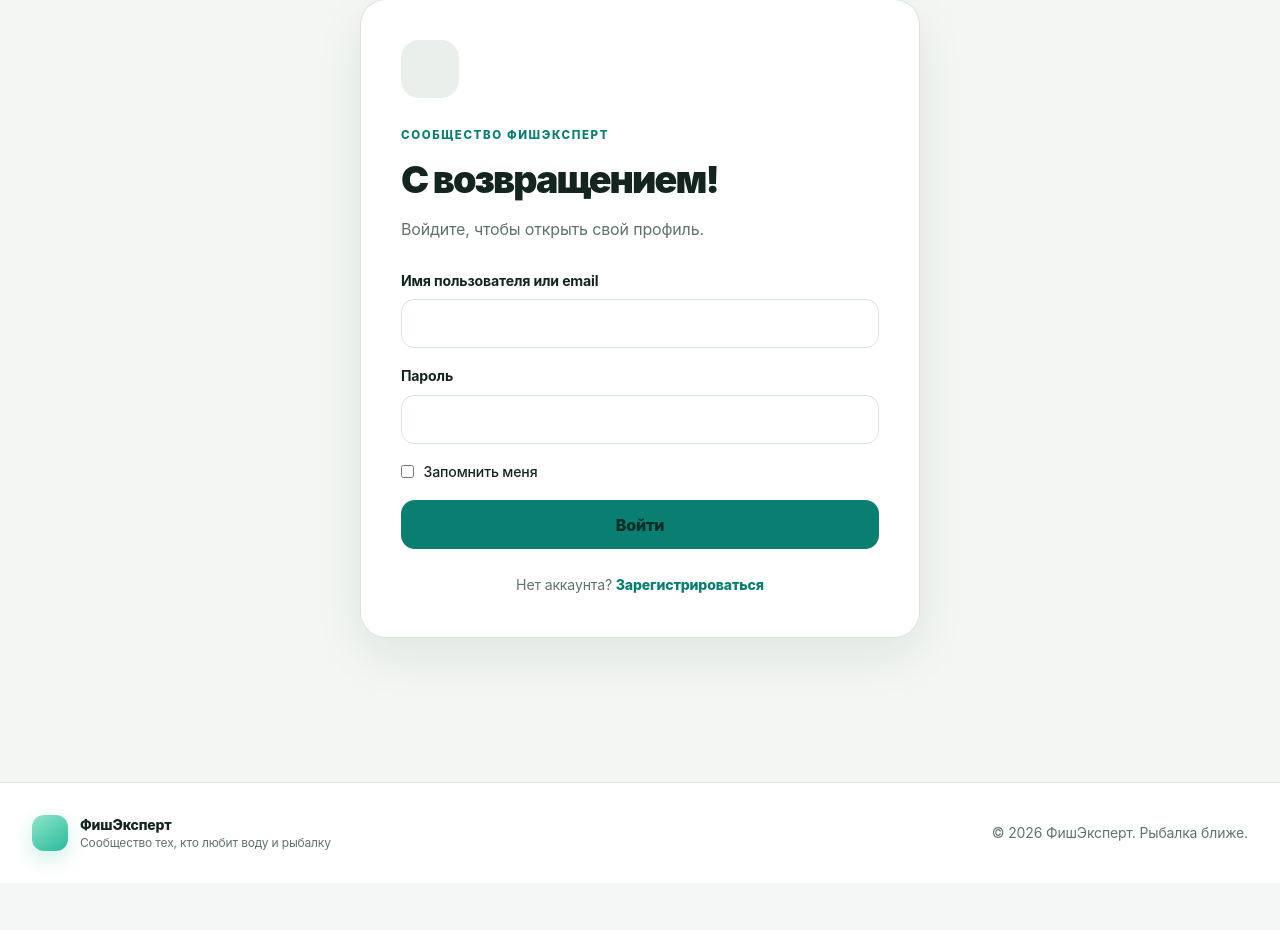
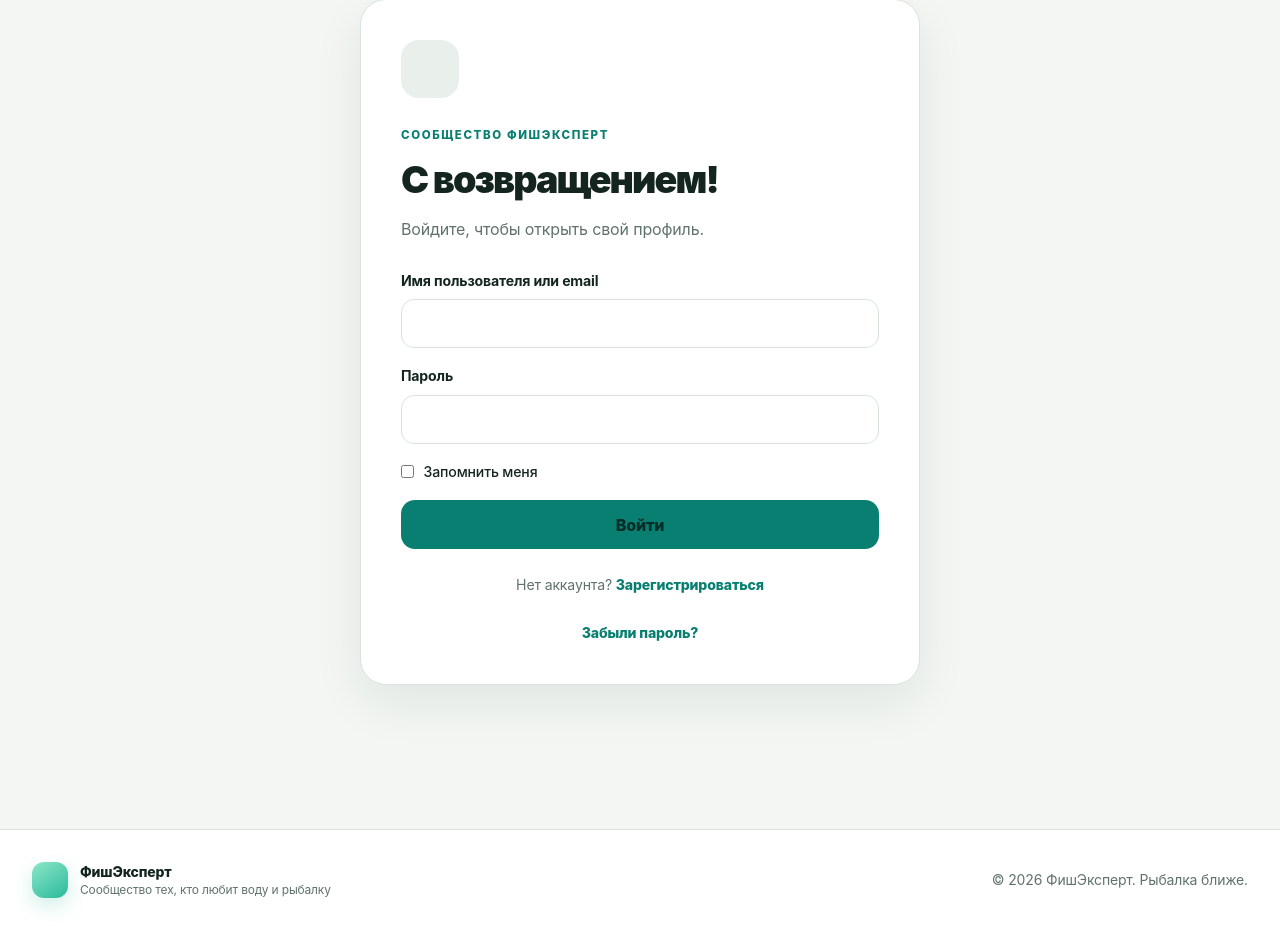
Before and after one commit to kirsanovalexey2011-source/FisherPro1111, a Flask app: page /login in a window 1280 px wide. Shown: the part 209-1139 px from the top of the page. Before the commit the page ends 1067 px from the top, so only its background shows below. Run offline with Flask 3, Linux system fonts and the light colour scheme.

Commit message:
Add password recovery link to sign-in page

```diff
--- a/templates/auth.html
+++ b/templates/auth.html
@@ -20,6 +20,7 @@
       <button class="fe-button w-full" type="submit">{{ 'Зарегистрироваться' if mode == 'register' else 'Войти' }}</button>
     </form>
     <p class="fe-auth-switch">{% if mode == 'register' %}Уже есть аккаунт? <a href="{{ url_for('login') }}">Войти</a>{% else %}Нет аккаунта? <a href="{{ url_for('register') }}">Зарегистрироваться</a>{% endif %}</p>
+    {% if mode == 'login' %}<p class="fe-auth-switch"><a href="{{ url_for('forgot_password') }}">Забыли пароль?</a></p>{% endif %}
   </div>
 </section>
 {% endblock %}
```
